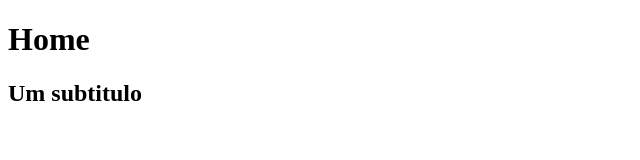
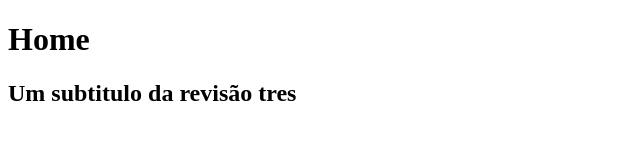
Before and after one commit to okida-rafael/estudo-git, a plain HTML site: page index.html in a window 1280 px wide. Shown: the whole page, without its empty margins (0-640 px from the left). Drawn offline with Linux system fonts and the light colour scheme.

Commit message:
Revisao tres

```diff
--- a/index.html
+++ b/index.html
@@ -7,6 +7,6 @@
   </head>
   <body>
     <h1>Home</h1>
-    <h2>Um subtitulo</h2>
+    <h2>Um subtitulo da revisão tres</h2>
   </body>
 </html>
```
